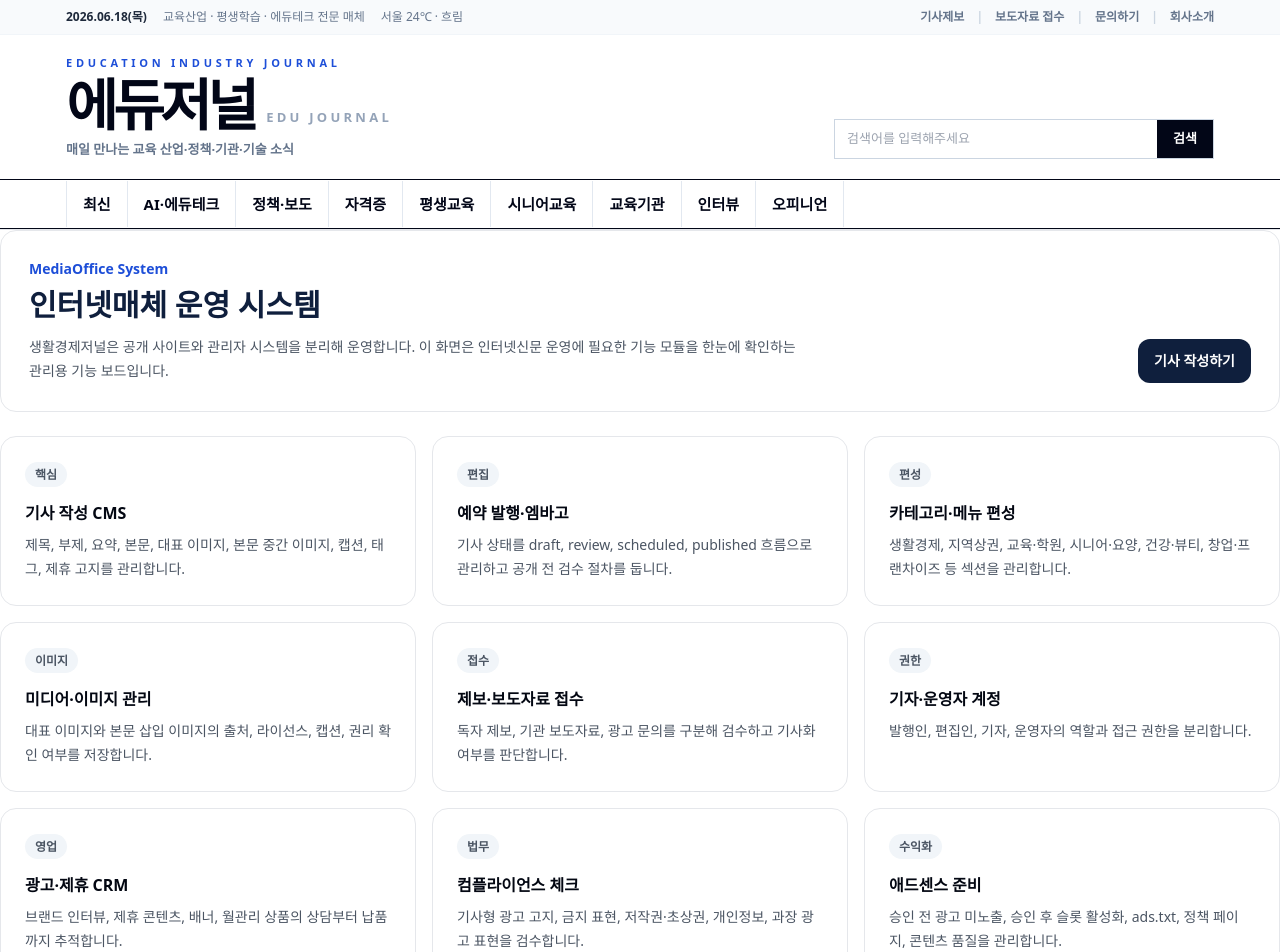
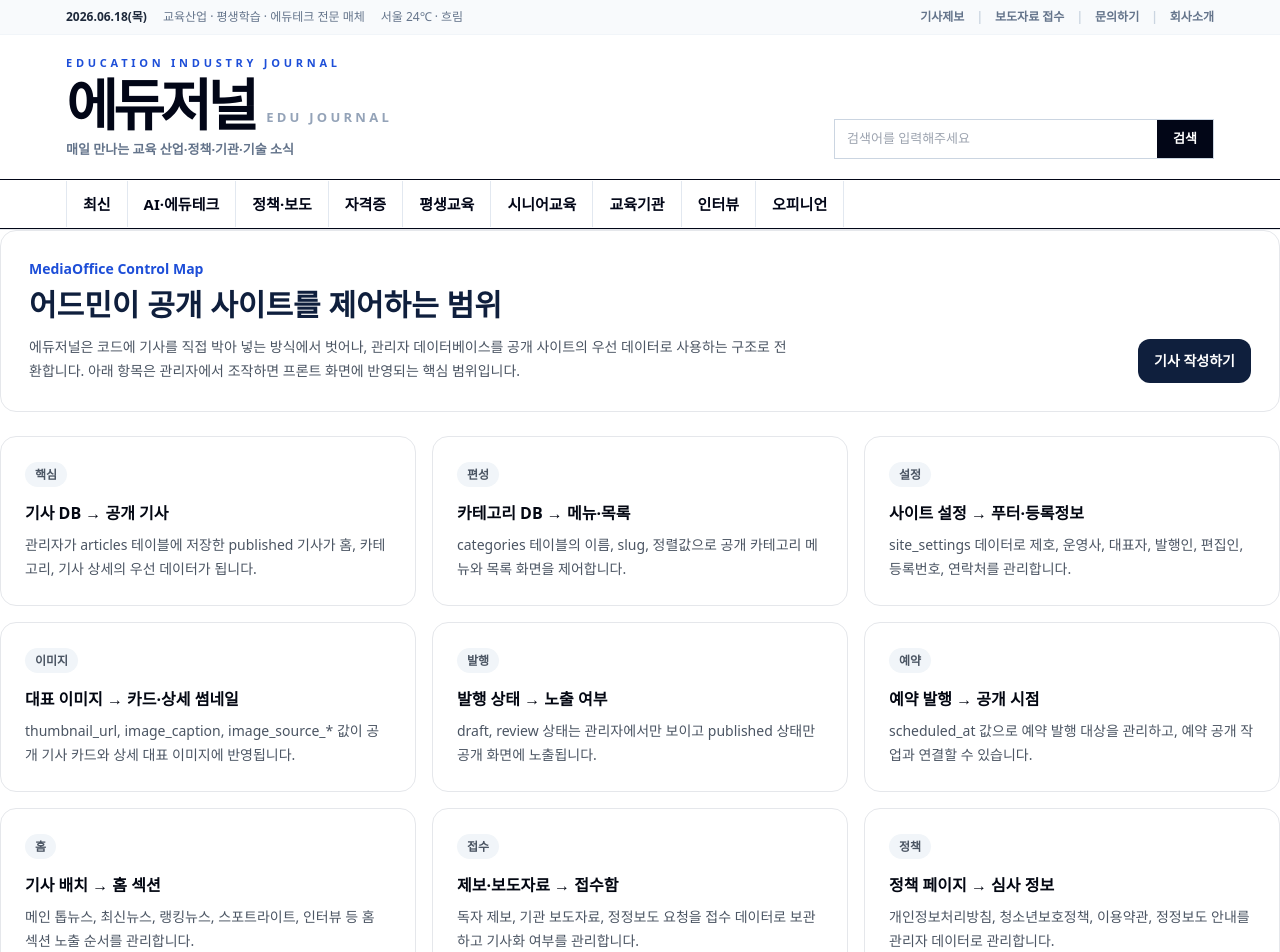
Before and after one commit to apark12321-ux/vision-media-mediaoffice, a Next.js app: page /admin/system in a window 1280 px wide. Shown: the top 952 px of the page. Built offline with nearby package versions, Linux system fonts and the light colour scheme.

Commit message:
Document frontend control scope in admin system

```diff
--- a/app/admin/system/page.tsx
+++ b/app/admin/system/page.tsx
@@ -1,26 +1,26 @@
 import { AdminModulePage } from '@/components/admin/admin-module-page';
 
 const items = [
-  { title: '기사 작성 CMS', description: '제목, 부제, 요약, 본문, 대표 이미지, 본문 중간 이미지, 캡션, 태그, 제휴 고지를 관리합니다.', status: '핵심' },
-  { title: '예약 발행·엠바고', description: '기사 상태를 draft, review, scheduled, published 흐름으로 관리하고 공개 전 검수 절차를 둡니다.', status: '편집' },
-  { title: '카테고리·메뉴 편성', description: '생활경제, 지역상권, 교육·학원, 시니어·요양, 건강·뷰티, 창업·프랜차이즈 등 섹션을 관리합니다.', status: '편성' },
-  { title: '미디어·이미지 관리', description: '대표 이미지와 본문 삽입 이미지의 출처, 라이선스, 캡션, 권리 확인 여부를 저장합니다.', status: '이미지' },
-  { title: '제보·보도자료 접수', description: '독자 제보, 기관 보도자료, 광고 문의를 구분해 검수하고 기사화 여부를 판단합니다.', status: '접수' },
-  { title: '기자·운영자 계정', description: '발행인, 편집인, 기자, 운영자의 역할과 접근 권한을 분리합니다.', status: '권한' },
-  { title: '광고·제휴 CRM', description: '브랜드 인터뷰, 제휴 콘텐츠, 배너, 월관리 상품의 상담부터 납품까지 추적합니다.', status: '영업' },
-  { title: '컴플라이언스 체크', description: '기사형 광고 고지, 금지 표현, 저작권·초상권, 개인정보, 과장 광고 표현을 검수합니다.', status: '법무' },
-  { title: '애드센스 준비', description: '승인 전 광고 미노출, 승인 후 슬롯 활성화, ads.txt, 정책 페이지, 콘텐츠 품질을 관리합니다.', status: '수익화' },
-  { title: '뉴스레터·메일링', description: '독자와 광고주에게 발행 소식, 제휴 안내, 납품 안내를 발송할 수 있도록 준비합니다.', status: '확장' },
-  { title: '통계·리포트', description: '조회수, 카테고리별 발행량, 문의 전환, 광고주 진행 상태를 운영 지표로 확인합니다.', status: '분석' },
-  { title: '사이트 등록정보', description: '제호, 운영사, 사업자등록번호, 통신판매업신고번호, 인터넷신문 등록번호, 책임자를 관리합니다.', status: '설정' }
+  { title: '기사 DB → 공개 기사', description: '관리자가 articles 테이블에 저장한 published 기사가 홈, 카테고리, 기사 상세의 우선 데이터가 됩니다.', status: '핵심' },
+  { title: '카테고리 DB → 메뉴·목록', description: 'categories 테이블의 이름, slug, 정렬값으로 공개 카테고리 메뉴와 목록 화면을 제어합니다.', status: '편성' },
+  { title: '사이트 설정 → 푸터·등록정보', description: 'site_settings 데이터로 제호, 운영사, 대표자, 발행인, 편집인, 등록번호, 연락처를 관리합니다.', status: '설정' },
+  { title: '대표 이미지 → 카드·상세 썸네일', description: 'thumbnail_url, image_caption, image_source_* 값이 공개 기사 카드와 상세 대표 이미지에 반영됩니다.', status: '이미지' },
+  { title: '발행 상태 → 노출 여부', description: 'draft, review 상태는 관리자에서만 보이고 published 상태만 공개 화면에 노출됩니다.', status: '발행' },
+  { title: '예약 발행 → 공개 시점', description: 'scheduled_at 값으로 예약 발행 대상을 관리하고, 예약 공개 작업과 연결할 수 있습니다.', status: '예약' },
+  { title: '기사 배치 → 홈 섹션', description: '메인 톱뉴스, 최신뉴스, 랭킹뉴스, 스포트라이트, 인터뷰 등 홈 섹션 노출 순서를 관리합니다.', status: '홈' },
+  { title: '제보·보도자료 → 접수함', description: '독자 제보, 기관 보도자료, 정정보도 요청을 접수 데이터로 보관하고 기사화 여부를 관리합니다.', status: '접수' },
+  { title: '정책 페이지 → 심사 정보', description: '개인정보처리방침, 청소년보호정책, 이용약관, 정정보도 안내를 관리자 데이터로 관리합니다.', status: '정책' },
+  { title: '광고 상태 → 노출 제어', description: '애드센스 승인 전에는 미노출, 승인 후에는 지정 슬롯만 활성화하는 방식으로 관리합니다.', status: '광고' },
+  { title: '권한 → 편집 권한 분리', description: '발행인, 편집인, 기자, 외부 필진, 운영자 역할을 분리해 작성·검수·발행 권한을 구분합니다.', status: '권한' },
+  { title: '운영 지표 → 점검판', description: '기사 수, 최근 발행일, 이미지 누락, 빈 카테고리, 접수 처리량을 신청 전 점검 지표로 확인합니다.', status: '통계' }
 ];
 
 export default function AdminSystemPage() {
   return (
     <AdminModulePage
-      eyebrow="MediaOffice System"
-      title="인터넷매체 운영 시스템"
-      description="생활경제저널은 공개 사이트와 관리자 시스템을 분리해 운영합니다. 이 화면은 인터넷신문 운영에 필요한 기능 모듈을 한눈에 확인하는 관리용 기능 보드입니다."
+      eyebrow="MediaOffice Control Map"
+      title="어드민이 공개 사이트를 제어하는 범위"
+      description="에듀저널은 코드에 기사를 직접 박아 넣는 방식에서 벗어나, 관리자 데이터베이스를 공개 사이트의 우선 데이터로 사용하는 구조로 전환합니다. 아래 항목은 관리자에서 조작하면 프론트 화면에 반영되는 핵심 범위입니다."
       items={items}
       primaryHref="/admin/articles/new"
       primaryLabel="기사 작성하기"
```
